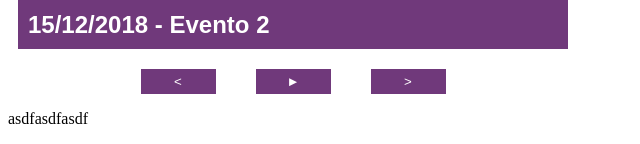
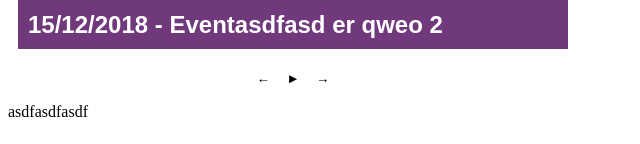
Before and after one commit to krantos/eventosSection, a plain HTML site: page views/pizarraDeAnuncions.html in a window 1280 px wide. Both pictures are taken after a click on the button "||". Shown: the part 351-495 px from the top of the page, without its empty margins (0-640 px from the left). Drawn offline with Linux system fonts and the light colour scheme.

Commit message:
cambio de style@

```diff
--- a/assets/js/pizarra.js
+++ b/assets/js/pizarra.js
@@ -7,7 +7,10 @@ const ventana = document.querySelector('.ventana');
 const pizarra = document.querySelector('.pizarra');
 const stopBtn = document.querySelector('.stop');
 const active = 'active';
-let slideTime = 3000;
+const slideTime = 3000;
+const pause = '||';
+const play = '&#9658;';
+const next = 'next';
 let id;
 
 function loadFirstActive() {
@@ -49,7 +52,7 @@ function previousSlide() {
 }
 
 function changeEvent(ev) {
-  if ((ev.target).className.includes('next')) {
+  if ((ev.target).className.includes(next)) {
     nextSlide();
   } else {
     previousSlide();
@@ -69,14 +72,13 @@ function addHWToVentana() {
 
 function toggleAutoSlide() {
   const text = stopBtn.textContent;
-  if (text == "||") {
+  if (text == pause) {
     clearInterval(id);
     id = 0;
-    console.log('clear interval');
-    stopBtn.innerHTML = '&#9658;';
+    stopBtn.innerHTML = play;
   } else {
     id = setInterval(nextSlide, slideTime);
-    stopBtn.innerHTML = '||';
+    stopBtn.innerHTML = pause;
   }
 }
 
--- a/assets/style/pizarra.scss
+++ b/assets/style/pizarra.scss
@@ -35,16 +35,9 @@
 }
 
 .buttons {
-  display: grid;
-  grid-auto-flow: column;
-  grid-column-gap: 10px;
   button {
-    width: 75px;
-    background: #70397b;
     border: none;
-    color: white;
-    margin: 0 15px;
     cursor: pointer;
-    height: 25px;
+    background-color: #fff;
   }
 }
--- a/views/pizarraDeAnuncions.html
+++ b/views/pizarraDeAnuncions.html
@@ -16,39 +16,40 @@
       <div class="ventana">
         <div class="evento">
           <a href="#">
-            <img src="https://picsum.photos/550/250/?image=4" alt="random">
+            <img src="https://picsum.photos/550/250/?image=32" alt="random">
             <h2 class="evento_title">14/12/2018 - Fiesta de la vendimia en Junin </h2>
           </a>
         </div>
         <div class="evento">
           <a href="#">
-            <img src="https://picsum.photos/550/250/?image=3" alt="random">
-            <h2 class="evento_title">15/12/2018 - Evento 2 </h2>
+            <img src="https://picsum.photos/550/250/?image=39" alt="random">
+            <h2 class="evento_title">15/12/2018 - Eventasdfasd er qweo 2 </h2>
           </a>
         </div>
         <div class="evento">
           <a href="#">
-            <img src="https://picsum.photos/550/250/?image=2" alt="random">
+            <img src="https://picsum.photos/550/250/?image=15" alt="random">
             <h2 class="evento_title">20/12/2018 - Fiesta de las Naciones en Junin </h2>
           </a>
         </div>
         <div class="evento">
           <a href="#">
-            <img src="https://picsum.photos/550/250/?image=0" alt="random">
+            <img src="https://picsum.photos/550/250/?image=16" alt="random">
             <h2 class="evento_title">20/12/2018 - Mendotaku en el Parque </h2>
           </a>
         </div>
       </div>
       <div class="buttons">
-        <button class="previous"><</button>
+        <button class="previous">&larr;</button>
         <button class="stop">&#9658;</button>
-        <button class="next">></button>
+        <button class="next">&rarr;</button>
       </div>
     </div>
   </div>
   <div class="other">
     <p>asdfasdfasdf</p>
   </div>
-    <script src="../assets/js/pizarra.js"></script>
+  <script src="../assets/js/pizarra.js"></script>
 </body>
+
 </html>
```
Also changed, not shown: assets/style/pizarra.css, 1 other file.
